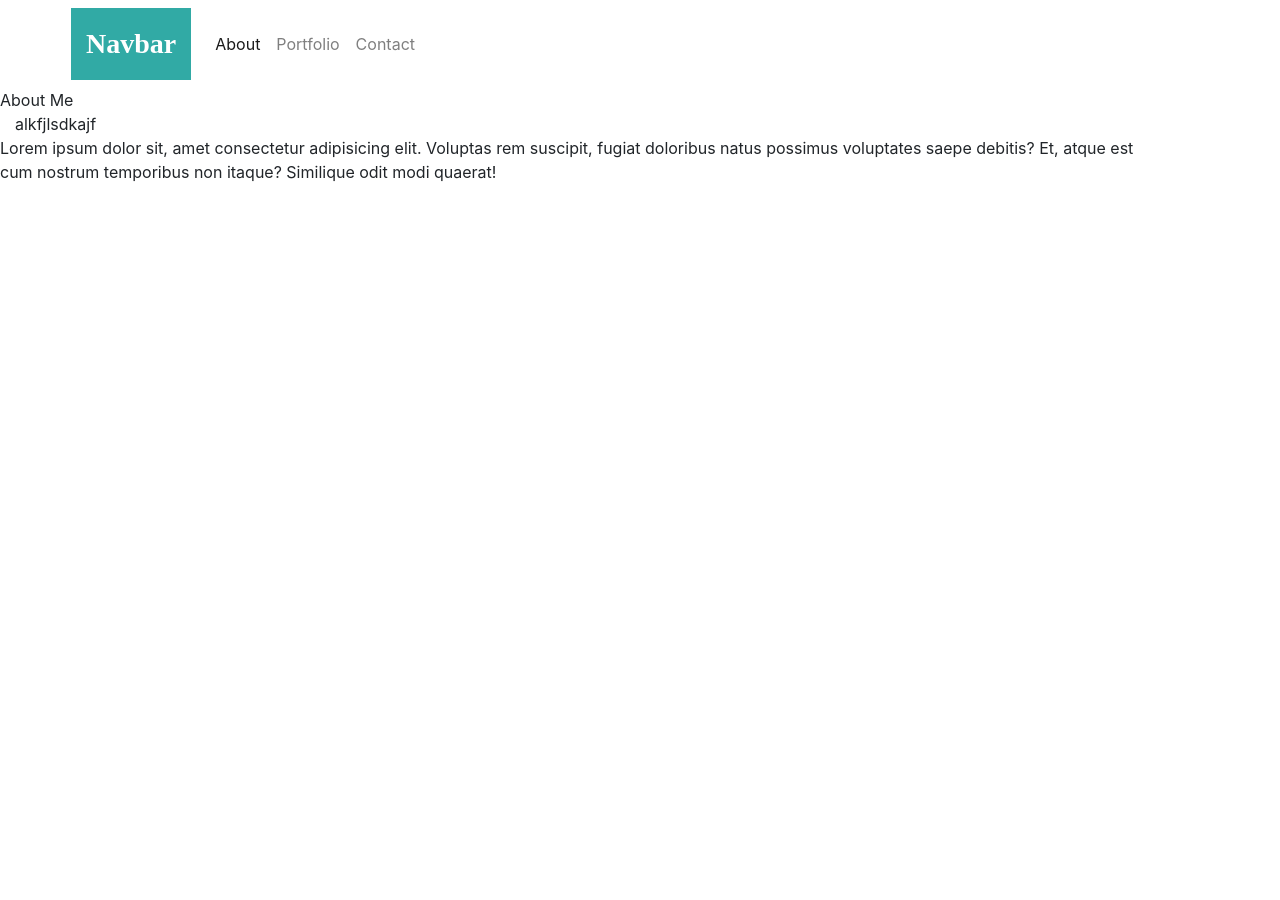
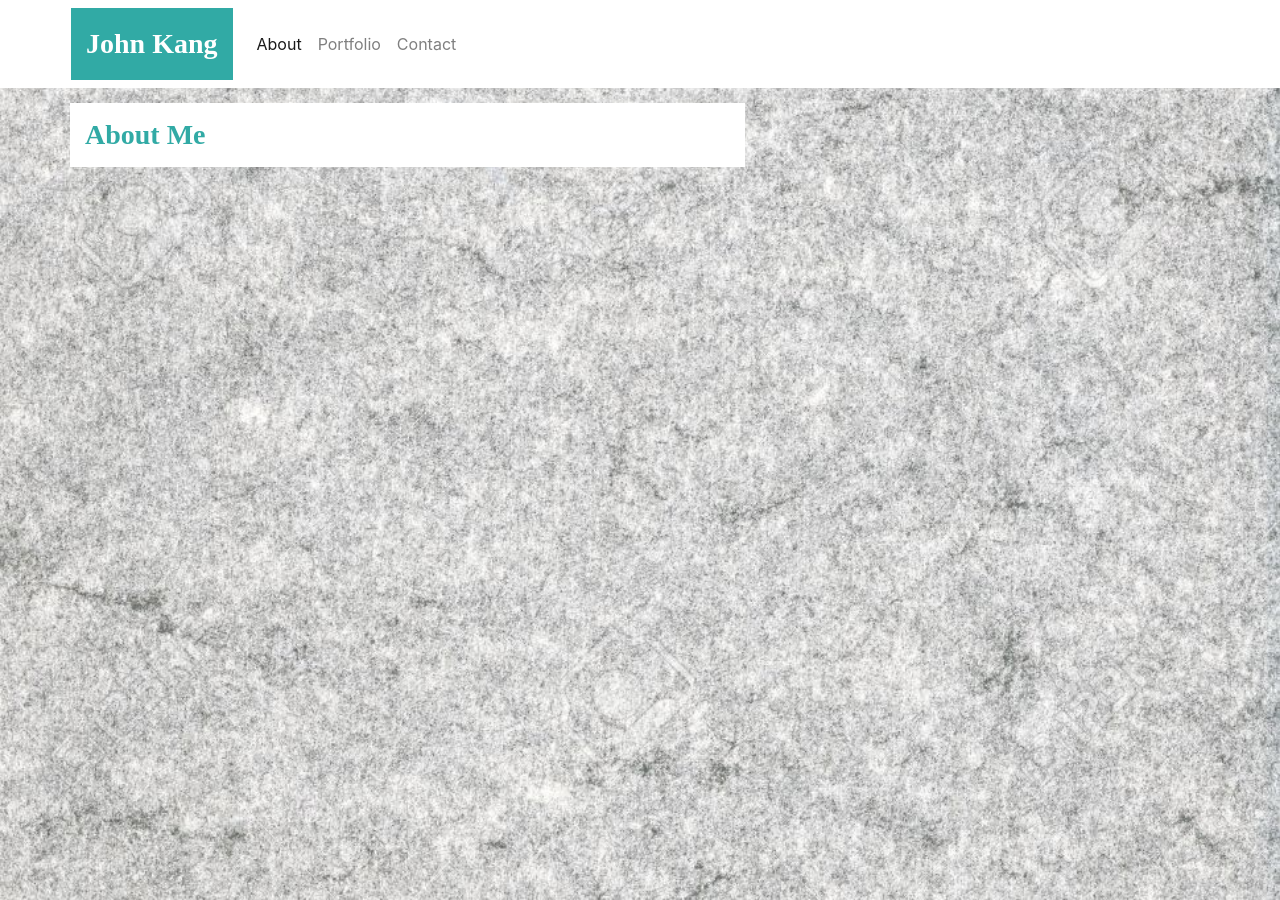
Before and after one commit to drivelikejehu/Code-Refactor, a plain HTML site: page resport/contact.html in a window 1280 px wide. Before the commit the page ends 800 px from the top, so only its background shows below. Drawn offline with nearby package versions, Linux system fonts and the light colour scheme.

Commit message:
added background

```diff
--- a/resport/contact.html
+++ b/resport/contact.html
@@ -8,7 +8,7 @@
   <head>
     <meta charset="utf-8" />
     <meta http-equiv="X-UA-Compatible" content="IE=edge" />
-    <title>About Me</title>
+    <title>Contact</title>
     <meta name="description" content="" />
     <meta name="viewport" content="width=device-width, initial-scale=1" />
     <link
@@ -20,9 +20,10 @@
     <link rel="stylesheet" href="style.css" />
   </head>
 
-<body>
+  <body class="grayback">
+    <header>
       <nav class="navbar navbar-expand-lg navbar-light bg-light">
-    <a class="navbar-brand" href="#">Navbar</a>
+        <a class="navbar-brand" href="#">John Kang</a>
 
         <div class="collapse navbar-collapse" id="navbarSupportedContent">
           <ul class="navbar-nav mr-auto">
@@ -30,23 +31,25 @@
               <a class="nav-link" href="#">About</a>
             </li>
             <li class="nav-item">
-
-          <a class="nav-link"          href="#">Portfolio</a>
+              <a class="nav-link" href="#">Portfolio</a>
             </li>
-        <li class="nav-item"     >
+            <li class="nav-item">
               <a class="nav-link" href="#">Contact</a>
             </li>
           </ul>
         </div>
       </nav>
+    </header>
 
+    <section>
       <div class="container">
-    <div class="row">About Me
+        <div class="row">
+          <div class="col-sm-8"><h1>About Me</h1></div>
+          <div class="row"></div>
         </div>
-    <div class="row">
-      <div class="col-sm-4">alkfjlsdkajf</div>Lorem ipsum dolor sit, amet consectetur adipisicing elit.
-      Voluptas rem suscipit, fugiat doloribus natus possimus voluptates saepe
-      debitis? Et, atque est cum nostrum temporibus non itaque? Similique odit modi quaerat!</div>
+      </div>
+    </section>
+
     <script
       src="https://code.jquery.com/jquery-3.2.1.slim.min.js"
       integrity="sha384-KJ3o2DKtIkvYIK3UENzmM7KCkRr/rE9/Qpg6aAZGJwFDMVNA/GpGFF93hXpG5KkN"
--- a/resport/style.css
+++ b/resport/style.css
@@ -18,6 +18,11 @@
 
 .grayback {
   background-image: url("images/grayparch.jpg");
+  background-repeat: no-repeat;
+  background-position: center;
+  background-size: cover;
+  height: 900px;
+  background-attachment: relative;
 }
 
 .container {
```
Also changed, not shown: resport/index.html (+4 -3 lines), resport/portfolio.html (+14 -11 lines). Lines whose indentation alone changed are shown as unchanged.
